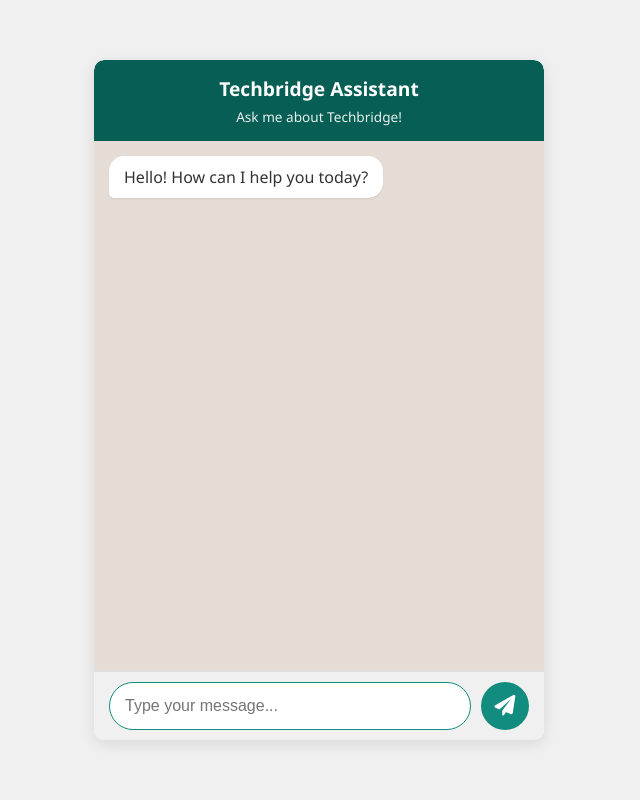
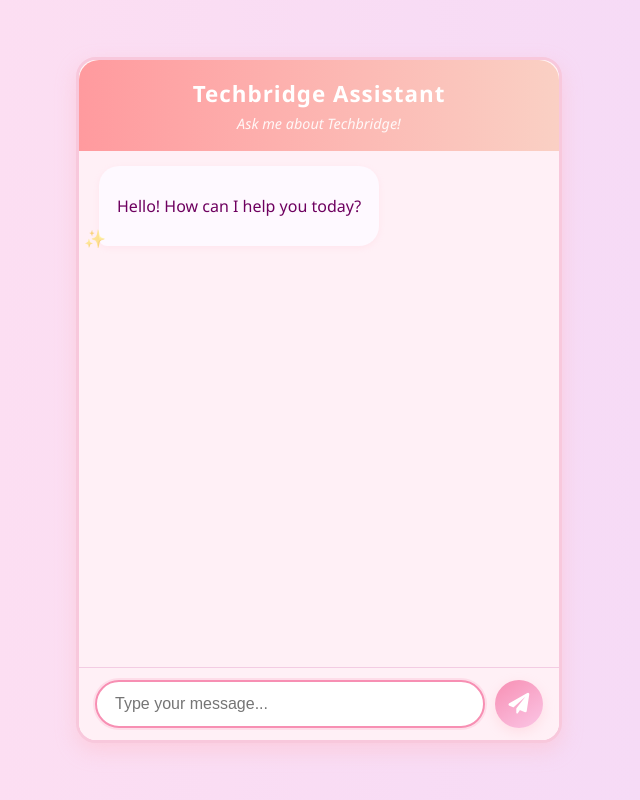
Before and after one commit to LindiweD-Collab/faq-chatbot, a Flask app: page / in a window 1280 px wide. Shown: the whole page, without its empty margins (321-961 px from the left). Run offline with Flask 3, Linux system fonts and the light colour scheme.

Commit message:
Update style.css

```diff
--- a/static/css/style.css
+++ b/static/css/style.css
@@ -1,20 +1,21 @@
-/* style.css */
 :root {
-    --primary-bg: #f0f0f0;
+  --primary-bg: #fff0f5;
   --secondary-bg: #ffffff;
-    --user-msg-bg: #dcf8c6; /* WhatsApp user bubble color */
-    --bot-msg-bg: #ffffff; /* WhatsApp bot/other bubble color */
-    --header-bg: #075e54; /* WhatsApp green */
-    --text-dark: #333;
+  --user-msg-bg: #ffe0f0;
+  --bot-msg-bg: #fef9ff;
+  --header-bg: linear-gradient(90deg, #ff9a9e, #fad0c4);
+  --text-dark: #5a0035;
   --text-light: #ffffff;
-    --border-color: #e0e0e0;
-    --button-color: #128c7e; /* Slightly different green for button */
-    --font-family: 'Segoe UI', Tahoma, Geneva, Verdana, sans-serif;
+  --border-color: #f3cce3;
+  --button-color: #f78fb3;
+  --font-family: 'Comic Neue', 'Segoe UI', cursive, sans-serif;
+  --heart: "💖";
+  --sparkle: "✨";
 }
 
 body {
   font-family: var(--font-family);
-    background-color: var(--primary-bg);
+  background: linear-gradient(to right, #ffe0f0, #f3d9f8);
   display: flex;
   justify-content: center;
   align-items: center;
@@ -22,53 +23,58 @@
   margin: 0;
   padding: 15px;
   box-sizing: border-box;
+  overflow: hidden;
 }
 
 .chat-container {
   width: 100%;
-    max-width: 450px; /* Typical chat width */
+  max-width: 480px;
   height: 85vh;
   max-height: 700px;
-    background-color: var(--secondary-bg);
-    border-radius: 10px;
-    box-shadow: 0 4px 15px rgba(0, 0, 0, 0.1);
+  background: var(--secondary-bg);
+  border-radius: 20px;
+  box-shadow: 0 8px 20px rgba(255, 182, 193, 0.4);
   display: flex;
   flex-direction: column;
   overflow: hidden;
+  position: relative;
+  border: 3px solid #f8c8dc;
 }
 
 .chat-header {
-    background-color: var(--header-bg);
+  background: var(--header-bg);
   color: var(--text-light);
-    padding: 15px 20px;
-    border-top-left-radius: 10px;
-    border-top-right-radius: 10px;
+  padding: 18px 24px;
+  border-top-left-radius: 20px;
+  border-top-right-radius: 20px;
   text-align: center;
+  box-shadow: 0 2px 8px rgba(255, 182, 193, 0.5);
 }
 
 .chat-header h2 {
   margin: 0 0 5px 0;
-    font-size: 1.2em;
+  font-size: 1.4em;
+  font-weight: 700;
+  letter-spacing: 1px;
 }
 
 .chat-header p {
   margin: 0;
-    font-size: 0.85em;
+  font-size: 0.9em;
   opacity: 0.9;
+  font-style: italic;
 }
 
 .chat-box {
   flex-grow: 1;
-    padding: 15px;
+  padding: 15px 20px;
   overflow-y: auto;
-    background-color: #e5ddd5; /* WhatsApp chat background pattern color */
-    /* Optional: Add background image pattern similar to WhatsApp */
-    /* background-image: url('path/to/whatsapp-bg.png'); */
+  background: #fff0f6;
   display: flex;
   flex-direction: column;
+  position: relative;
 }
 
-/* Scrollbar styling (optional, for better aesthetics) */
 .chat-box::-webkit-scrollbar {
   width: 6px;
 }
@@ -76,65 +82,81 @@
   background: transparent;
 }
 .chat-box::-webkit-scrollbar-thumb {
-    background-color: rgba(0, 0, 0, 0.2);
+  background-color: rgba(255, 182, 193, 0.5);
   border-radius: 3px;
 }
 
 .message {
-    margin-bottom: 12px;
+  margin-bottom: 14px;
   max-width: 75%;
-    padding: 10px 15px;
-    border-radius: 15px;
+  padding: 12px 18px;
+  border-radius: 20px;
   word-wrap: break-word;
-    box-shadow: 0 1px 2px rgba(0, 0, 0, 0.1);
-    line-height: 1.4;
+  box-shadow: 0 2px 6px rgba(255, 192, 203, 0.2);
+  font-size: 1em;
+  position: relative;
+  line-height: 1.5;
+  transition: all 0.3s ease;
 }
 
 .user-message {
   background-color: var(--user-msg-bg);
   color: var(--text-dark);
   align-self: flex-end;
-    border-bottom-right-radius: 5px; /* Slightly different corner */
+  border-bottom-right-radius: 8px;
 }
 
 .bot-message {
   background-color: var(--bot-msg-bg);
-    color: var(--text-dark);
+  color: #6e005f;
   align-self: flex-start;
-    border-bottom-left-radius: 5px; /* Slightly different corner */
+  border-bottom-left-radius: 8px;
 }
 
-.message p {
-    margin: 0;
+.message::after {
+  content: var(--heart);
+  font-size: 1.1em;
+  position: absolute;
+  bottom: -5px;
+  right: -15px;
+  opacity: 0.5;
+}
+
+.bot-message::after {
+  content: var(--sparkle);
+  bottom: -5px;
+  left: -15px;
 }
 
 .chat-input {
   display: flex;
-    padding: 10px 15px;
+  padding: 12px 16px;
   border-top: 1px solid var(--border-color);
-    background-color: var(--primary-bg);
+  background-color: #fff0f6;
 }
 
 .chat-input input {
   flex-grow: 1;
-    padding: 12px 15px;
-    border: 1px solid var(--border-color);
-    border-radius: 25px; /* Rounded input */
+  padding: 12px 18px;
+  border: 2px solid #f8c8dc;
+  border-radius: 25px;
   margin-right: 10px;
   font-size: 1em;
   outline: none;
-    transition: border-color 0.2s ease;
+  transition: 0.2s ease;
+  background: #ffffff;
 }
 
 .chat-input input:focus {
-    border-color: var(--button-color);
+  border-color: #f78fb3;
+  box-shadow: 0 0 0 2px rgba(247, 143, 179, 0.2);
 }
 
 .chat-input button {
-    background-color: var(--button-color);
+  background: linear-gradient(145deg, #f78fb3, #fbc6e6);
   color: var(--text-light);
   border: none;
-    border-radius: 50%; /* Circular button */
+  border-radius: 50%;
   width: 48px;
   height: 48px;
   font-size: 1.3em;
@@ -142,24 +164,27 @@
   display: flex;
   justify-content: center;
   align-items: center;
-    transition: background-color 0.2s ease;
+  transition: background 0.3s ease;
+  box-shadow: 0 4px 12px rgba(255, 182, 193, 0.3);
 }
 
 .chat-input button:hover {
-    background-color: var(--header-bg); /* Darken on hover */
+  background: #f06292;
 }
 
-/* Simple responsiveness */
 @media (max-width: 500px) {
   body {
     padding: 5px;
   }
+
   .chat-container {
     max-width: 100%;
     height: 95vh;
     border-radius: 0;
   }
-    .chat-header, .chat-input {
+
+  .chat-header,
+  .chat-input {
     border-radius: 0;
   }
 }
```
Lines whose indentation alone changed are shown as unchanged.
